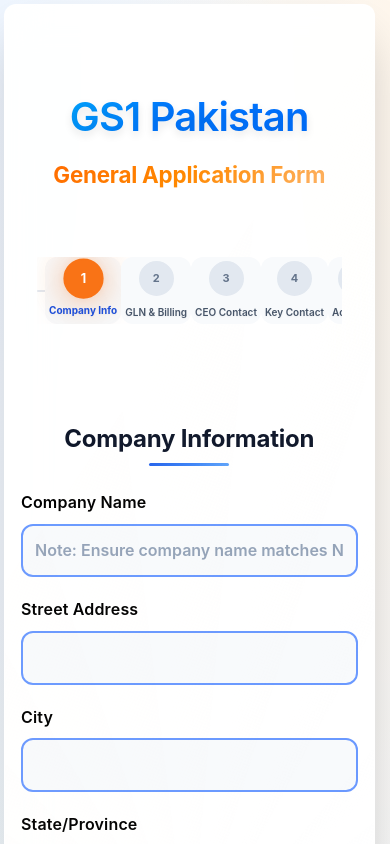
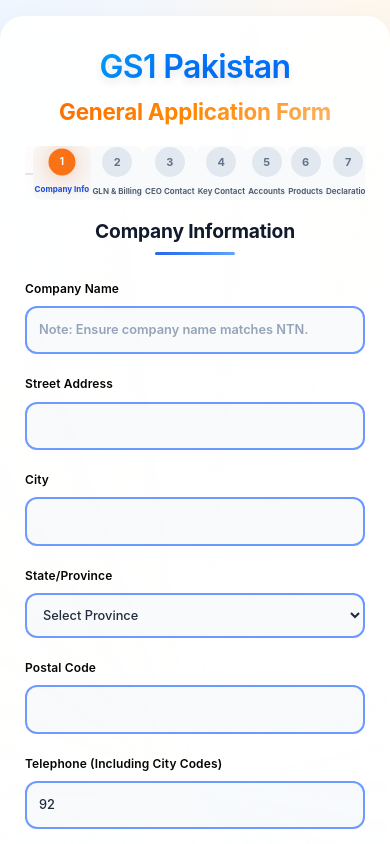
Before and after one commit to gs1pakistan/cy, a Next.js app: page /general in a window 390 px wide. Shown: the top 844 px of the page. Built offline with nearby package versions, Linux system fonts and the light colour scheme.

Commit message:
Update general.css

```diff
--- a/src/app/general/general.css
+++ b/src/app/general/general.css
@@ -207,7 +207,32 @@
   border-radius: 12px;
   transition: all 0.4s var(--ease-smooth);
 }
-
+.progress-step.active .step-number {
+  background: linear-gradient(to right, #00b7ff, #0066ff);
+  color: white;
+  border-color: var(#218838);
+  box-shadow: var(--shadow-lg), 0 0 20px rgba(0, 174, 255, 0.4);
+}
+
+.progress-step.active .step-number::before {
+  opacity: 1;
+  transform: scale(1);
+}
+
+.progress-step.current .step-number {
+  background: var(--accent-500);
+  color: white;
+  border-color: var(--accent-500);
+  transform: scale(1.15);
+  box-shadow: var(--shadow-xl), 0 0 30px rgba(249, 115, 22, 0.5);
+  animation: currentPulse 2s ease-in-out infinite;
+}
+.progress-step.active .step-label,
+.progress-step.current .step-label {
+  color: var(--primary-700);
+  font-weight: 700;
+  transform: translateY(-2px);
+}
 .step-number {
   width: 48px;
   height: 48px;
@@ -253,26 +278,7 @@
   position: relative;
   padding-bottom: 10px;
 }
-.progress-step.active .step-number {
-  background: linear-gradient(to right, #00b7ff, #0066ff);
-  color: white;
-  border-color: var(#218838);
-  box-shadow: var(--shadow-lg), 0 0 20px rgba(0, 174, 255, 0.4);
-}
-
-.progress-step.active .step-number::before {
-  opacity: 1;
-  transform: scale(1);
-}
-
-.progress-step.current .step-number {
-  background: var(--accent-500);
-  color: white;
-  border-color: var(--accent-500);
-  transform: scale(1.15);
-  box-shadow: var(--shadow-xl), 0 0 30px rgba(249, 115, 22, 0.5);
-  animation: currentPulse 2s ease-in-out infinite;
-}
+
 
 @keyframes currentPulse {
   0%, 100% {
@@ -293,12 +299,7 @@
   text-shadow: 0 1px 2px rgba(0, 0, 0, 0.05);
 }
 
-.progress-step.active .step-label,
-.progress-step.current .step-label {
-  color: var(--primary-700);
-  font-weight: 700;
-  transform: translateY(-2px);
-}
+
 
 /* Premium Step Content */
 .step-content {
@@ -661,22 +662,7 @@
   }
 }
 
-@media (max-width: 480px) {
-  .fee-structure {
-    padding: 20px 15px;
-    border-radius: 15px;
-  }
-
-  .fee-structure h3 {
-    font-size: 1.3rem;
-  }
-
-  .fee-table th,
-  .fee-table td {
-    padding: 10px 12px;
-    font-size: 13px;
-  }
-}
+
 
 /* Animation for loading */
 @keyframes fadeInUp {
@@ -964,19 +950,6 @@
     padding: 12px 8px;
   }
 }
-
-@media (max-width: 480px) {
-  .fee-table input[type="checkbox"] {
-    width: 18px;
-    height: 18px;
-  }
-
-  .fee-table input[type="checkbox"]:checked::after {
-    width: 4px;
-    height: 9px;
-  }
-}
-
 /* Batch Selection Animation */
 .fee-table.batch-selecting tr {
   transition: all 0.2s ease;
@@ -1005,15 +978,6 @@
 .fee-table th:first-child:hover {
   background: linear-gradient(135deg, rgba(30, 64, 175, 0.9), rgba(59, 130, 246, 0.9));
 }
-
-
-
-
-
-
-
-
-
 
 /* Premium Dropdown */
 .dropdown-container {
@@ -1574,58 +1538,7 @@
   }
 }
 
-@media (max-width: 480px) {
-  .form-container {
-    margin: 0.25rem;
-    padding: 1rem;
-    border-radius: 12px;
-  }
-
-  .form-header {
-    margin-bottom: 2rem;
-    padding-bottom: 1rem;
-  }
-
-  .progress-step {
-    padding: 0.25rem;
-  }
-
-  .step-number {
-    width: 35px;
-    height: 35px;
-    font-size: 0.6875rem;
-  }
-
-  .step-label {
-    font-size: 0.625rem;
-  }
-
-  .form-group input,
-  .form-group select,
-  .form-group textarea {
-    padding: 0.75rem;
-    font-size: 1rem; /* Prevent zoom on iOS */
-  }
-
-  .fee-structure {
-    padding: 1.5rem 1rem;
-  }
-
-  .fee-table th,
-  .fee-table td {
-    padding: 0.5rem 0.75rem;
-    font-size: 0.8125rem;
-  }
-
-  .terms-conditions {
-    padding: 1rem;
-  }
-
-  .term-item {
-    padding: 0.75rem;
-    font-size: 0.8125rem;
-  }
-}
+
 
 /* Premium Accessibility */
 button:focus-visible,
@@ -2229,3 +2142,206 @@
 .form-header:hover::before {
   animation-duration: 1.5s;
 }
+
+@media (max-width: 480px) {
+  .form-group label {
+  font-weight: 600;
+  color:black;
+  margin-bottom: 0.5rem;
+  font-size: 0.75rem;
+}
+
+.form-group input,
+.form-group select ,
+.form-group textarea {
+  padding: 0.875rem 1rem;
+  border-radius: 12px;
+  font-size: 0.7rem;
+  font-weight: 500;
+}
+  .form-header {
+  text-align: center;
+  margin-top: -2rem;
+  padding-bottom: -1rem;
+  position: relative;
+  margin-left: -1rem;
+  margin-right: -1rem;
+}
+  .form-header h1 {
+    gap: 0.1rem;
+  }
+
+  .fee-structure {
+    padding: 1.5rem 1rem;
+    border-radius: 15px;
+  }
+
+  .fee-structure h3 {
+    font-size: 1.2rem;
+  }
+
+  .fee-table th,
+  .fee-table td {
+    padding: 0.5rem 0.75rem;
+    font-size: 0.8125rem;
+  }
+
+  .form-container {
+    margin: 0.1rem;
+    padding: 0.1rem;
+    border-radius: 12px;
+    max-width: 1100px;
+    margin: 1rem auto;
+    padding: 1.5rem;
+    background: rgba(255, 255, 255, 0.95);
+    backdrop-filter: blur(20px) saturate(180%);
+    -webkit-backdrop-filter: blur(20px) saturate(180%);
+    border: 1px solid rgba(255, 255, 255, 0.18);
+    border-radius: 24px;
+    box-shadow: var(--shadow-2xl),
+                0 0 0 1px rgba(255, 255, 255, 0.05),
+                inset 0 1px 0 rgba(255, 255, 255, 0.1);
+    position: relative;
+    overflow: hidden;
+    animation: containerEntry 1s var(--ease-spring) both;
+  }
+
+  .form-container::after {
+    content: '';
+    position: absolute;
+    top: -50%;
+    left: -50%;
+    width: 200%;
+    height: 200%;
+    background: conic-gradient(from 0deg, transparent, var(--primary-100), transparent, var(--accent-100), transparent);
+    opacity: 0.03;
+    animation: meshRotate 60s linear infinite;
+    pointer-events: none;
+  }
+
+  .form-header {
+    text-align: center;
+    margin-bottom: 0.01rem;
+    padding-bottom: 0.01rem;
+  }
+
+  .progress-bar {
+  margin: 1rem 0;
+  position: relative;
+  padding: 0 -1rem;
+}
+
+.progress-bar::before {
+  content: '';
+  position: absolute;
+  top: 50%;
+  left: 0;
+  right: 0;
+  height: 2px;
+  background: var(--gray-200);
+  border-radius: 1px;
+  z-index: 1;
+}
+
+.progress-bar::after {
+  content: '';
+  position: absolute;
+  top: 50%;
+  left: 0;
+  height: 1px;
+  background: var(--gradient-primary);
+  border-radius: 1px;
+  z-index: 2;
+  transition: width 0.8s var(--ease-smooth);
+  width: calc((var(--current-step, 1) - 1) * 16.66%);
+}
+
+.progress-step {
+  z-index: 3;
+  padding: 0.1rem;
+  border-radius: 8px;
+  transition: all 0.4s var(--ease-smooth);
+}
+.progress-step.active .step-number {
+  background: linear-gradient(to right, #00b7ff, #0066ff);
+  color: white;
+  border-color: var(#218838);
+  box-shadow: var(--shadow-lg), 0 0 20px rgba(0, 174, 255, 0.4);
+}
+
+.progress-step.active .step-number::before {
+  transform: scale(0.8);
+}
+
+.progress-step.current .step-number {
+  background: var(--accent-500);
+  color: white;
+  border-color: var(--accent-500);
+  transform: scale(0.9);
+}
+
+
+  .step-number {
+    width: 30px;
+    height: 30px;
+    font-size: 0.6875rem;
+  }
+
+  .step-label {
+    font-size: 0.5rem;
+  }
+
+  .form-group input,
+  .form-group select,
+  .form-group textarea {
+    padding: 0.75rem;
+    font-size: 0.8rem; /* Prevent zoom on iOS */
+  }
+
+  .title-main {
+    font-size: clamp(2rem, 1vw, 2rem);
+
+  }
+
+  .title-sub {
+    font-size: clamp(1.4rem, 4.5vw, 2rem);
+    background: linear-gradient(135deg, #ff6600 0%, #ff8800 25%, #fdba74 50%, #ff7300 75%, #ff6a00 100%);
+    -webkit-background-clip: text;
+    -webkit-text-fill-color: transparent;
+    background-clip: text;
+    background-size: 250% 100%;
+    animation: textGradient 3s ease-in-out infinite reverse;
+    font-weight: 700;
+    letter-spacing: -0.01em;
+  }
+
+  .fee-table input[type="checkbox"] {
+    width: 18px;
+    height: 18px;
+  }
+
+  .fee-table input[type="checkbox"]:checked::after {
+    width: 4px;
+    height: 9px;
+  }
+  .step-content h2 {
+  font-size: 1.2rem;
+}
+}
+
+/* Animations */
+@keyframes containerEntry {
+  0% {
+    opacity: 0;
+    transform: translateY(40px) scale(0.96);
+  }
+  100% {
+    opacity: 1;
+    transform: translateY(0) scale(1);
+  }
+}
+
+@keyframes meshRotate {
+  0% { transform: rotate(0deg); }
+  100% { transform: rotate(360deg); }
+}
```
